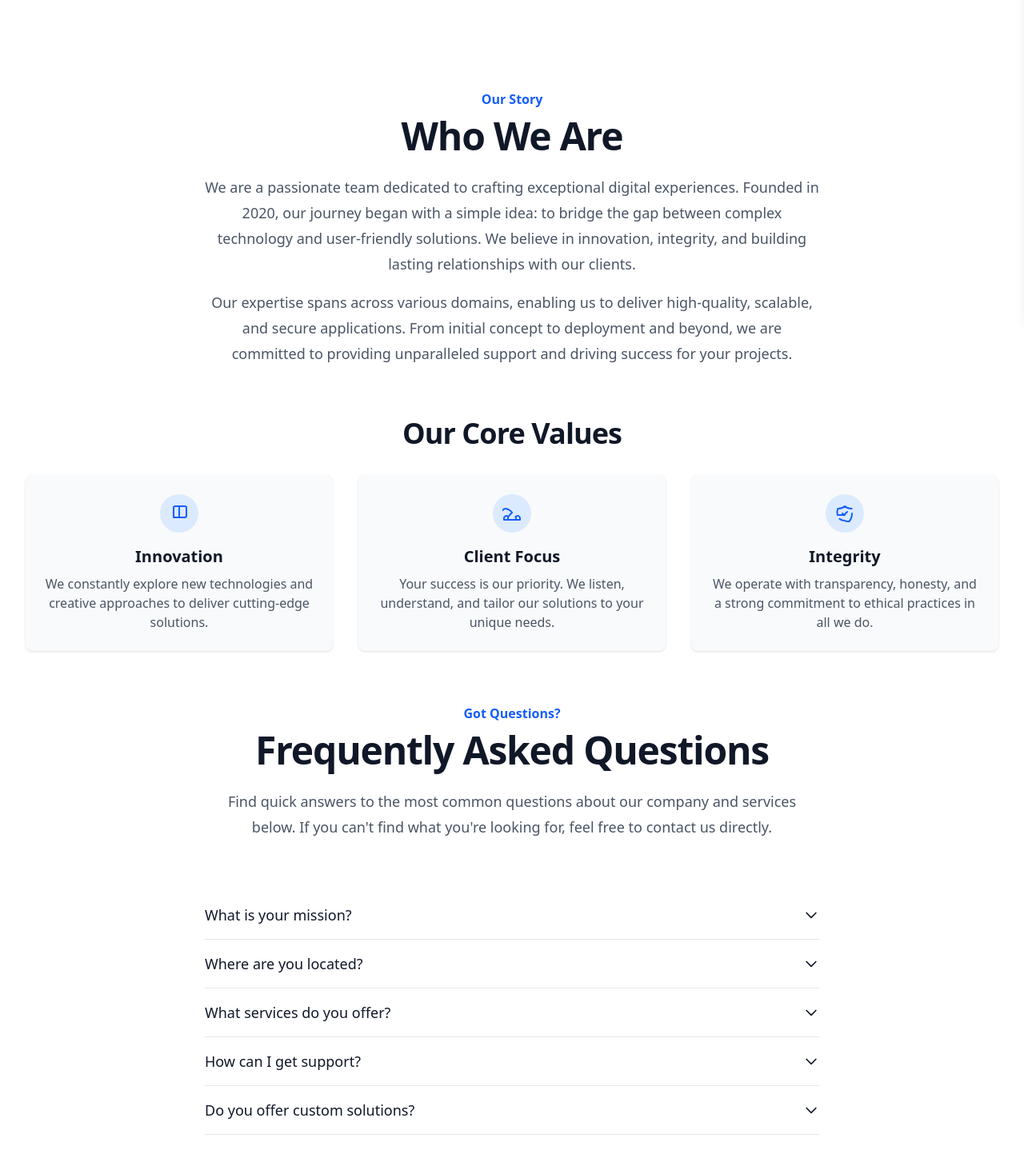
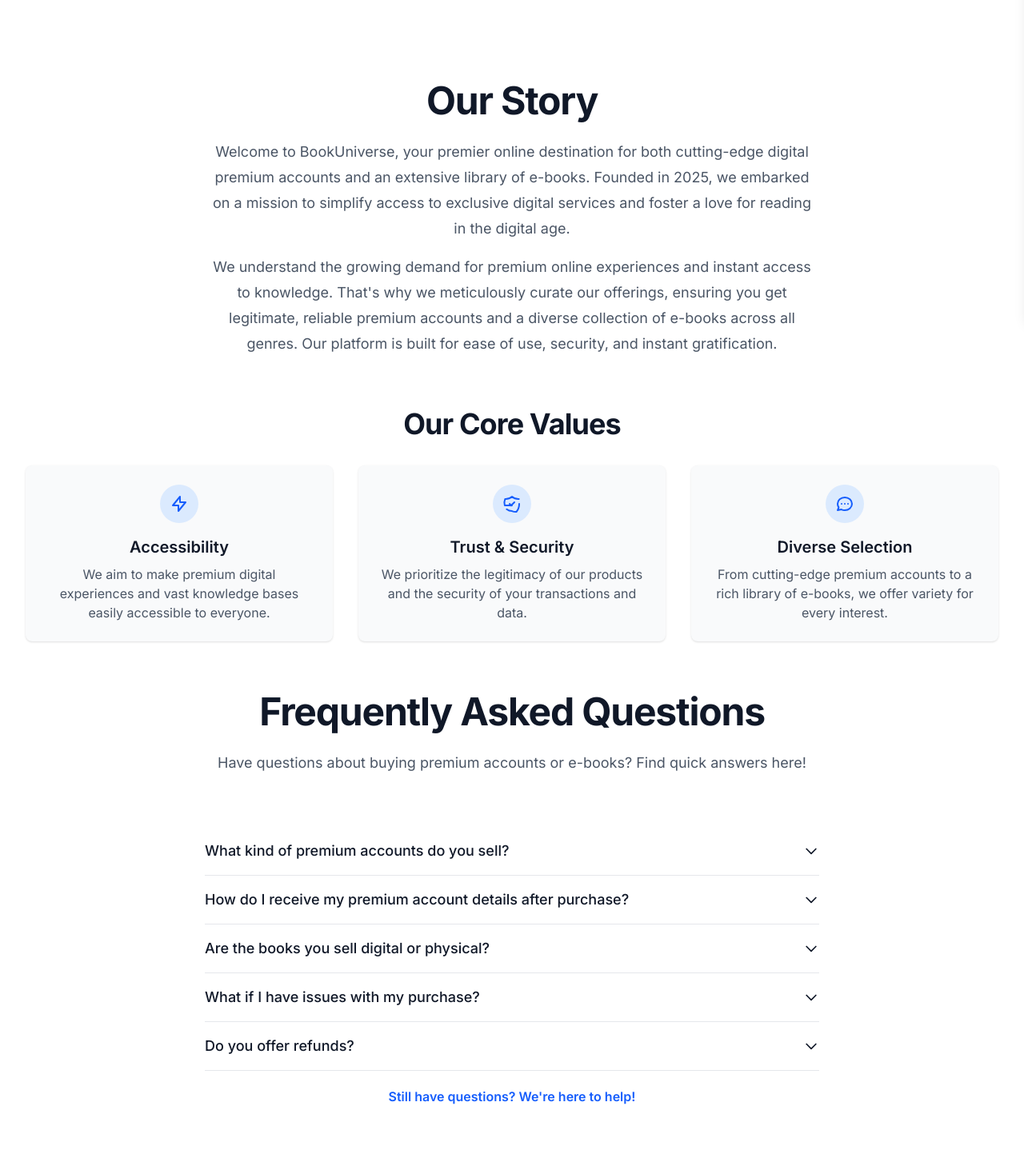
Before and after one commit to MrN7King/BookstorePhase1, a React (Vite) app: page /aboutus in a window 1280 px wide. Shown: the part 402-1850 px from the top of the page at 80% size. Built offline with nearby package versions, Linux system fonts and the light colour scheme.

Commit message:
AboutUsDone

```diff
--- a/src/pages/AboutUs.jsx
+++ b/src/pages/AboutUs.jsx
@@ -3,6 +3,7 @@
 import { useState } from 'react';
 import { FooterWithSitemap } from '../sections/Footer';
 import Navigation from '../sections/Navigation';
+
 // Reusable FAQ Item component for clean code
 const FAQItem = ({ question, answer }) => {
   const [isOpen, setIsOpen] = useState(false);
@@ -34,101 +35,100 @@
 };
 
 // The About Us and FAQ component
-const AboutUsAndFAQ = ({}) => { // Added heroBgImage prop with a default
+const AboutUsAndFAQ = ({}) => {
   // Define your FAQ data
   const faqData = [
     {
-      question: "What is your mission?",
-      answer: "Our mission is to empower individuals and businesses with innovative and reliable solutions that simplify complex processes and foster growth. We strive to create products and services that are intuitive, efficient, and accessible to everyone."
+      question: "What kind of premium accounts do you sell?",
+      answer: "We offer a curated selection of premium accounts for popular services. Our inventory is constantly updated to bring you access to the best digital experiences."
     },
     {
-      question: "Where are you located?",
-      answer: "We are primarily a remote-first company with team members distributed globally. Our main operational hub is based in Colombo, Sri Lanka, allowing us to draw from diverse talent and perspectives."
+      question: "How do I receive my premium account details after purchase?",
+      answer: "After a successful purchase, your premium account details will be delivered directly to your registered email address typically within minutes. For some specialized accounts, delivery might take up to a few hours, but we aim for immediate access."
     },
     {
-      question: "What services do you offer?",
-      answer: "We specialize in providing cutting-edge web development, mobile application development, cloud solutions, and IT consulting services. Our offerings are tailored to meet the unique needs of startups, small businesses, and large enterprises."
+      question: "Are the books you sell digital or physical?",
+      answer: "All books available on our platform are digital and physical. You'll receive a download link or access instructions immediately after purchase, allowing you to read them on your preferred device."
     },
     {
-      question: "How can I get support?",
-      answer: "You can reach our support team via email at support@yourcompany.com, by phone at +1-XXX-XXX-XXXX, or by visiting our comprehensive knowledge base for self-service solutions. We aim to respond to all inquiries within 24 business hours."
+      question: "What if I have issues with my purchase?",
+      answer: "Our dedicated support team is here to help! If you encounter any issues with your premium account or e-book purchase, please contact us at support@yourbookstore.com or through our contact form. We strive to resolve all inquiries promptly."
     },
     {
-      question: "Do you offer custom solutions?",
-      answer: "Absolutely! We understand that every business has unique requirements. We pride ourselves on developing bespoke solutions that are perfectly aligned with your specific goals and operational needs. Contact us to discuss your project."
+      question: "Do you offer refunds?",
+      answer: "Due to the nature of digital goods and premium accounts, our refund policy varies by product. Please review the specific product description or our comprehensive Refund Policy page for detailed information before making a purchase. Your satisfaction is important to us, and we'll always work to find a fair resolution."
     }
   ];
 
   return (
-    <div className="bg-white"> {/* Removed overall py for page padding, will apply to sections */}
+    <div className="bg-white " style={{ fontFamily: 'Inter, sans-serif' }}>
       {/* Hero section with background image */}
       <div
-        className="relative h-96 w-full bg-cover bg-center bg-no-repeat flex items-center justify-center p-4"
-        style={{ backgroundImage: `url('/assets/contact1.jpg')` }} // Use the prop here
+        className="relative h-100 w-full bg-cover bg-center bg-no-repeat flex items-center justify-center p-4"
+        style={{ backgroundImage: `url('/assets/contact1.jpg')` }} // You can change this image to something more book/digital themed
       >
         <div className="absolute inset-0 bg-black opacity-50"></div>
         <div className="relative z-10 text-center text-white">
-          <h1 className="text-4xl md:text-5xl lg:text-6xl font-extrabold tracking-tight">
+          <h1 className="text-4xl md:text-5xl lg:text-6xl font-extrabold tracking-tight " >
             About Us
           </h1>
           <p className="mt-4 text-lg md:text-xl max-w-2xl mx-auto">
-            Learn more about our mission, values, and the dedicated team behind our success.
+            Your gateway to premium digital experiences and a world of knowledge.
           </p>
         </div>
         </div>
 
       {/* Main content sections with internal padding */}
-      <div className="mx-auto max-w-7xl px-4 sm:px-6 lg:px-8 py-16 sm:py-24 lg:py-32"> {/* Added padding here */}
+      <div className="mx-auto max-w-7xl px-4 sm:px-6 lg:px-8 py-16 sm:py-24 ">
 
         {/* About Us Section */}
         <div className="text-center mb-16">
-          <h2 className="text-base font-semibold leading-7 text-blue-600">Our Story</h2>
-          <p className="mt-2 text-4xl font-bold tracking-tight text-gray-900 sm:text-5xl">Who We Are</p> {/* Changed heading */}
+          <p className="mt-2 text-4xl font-bold tracking-tight text-gray-900 sm:text-5xl">Our Story</p>
           <p className="mt-6 text-lg leading-8 text-gray-600 max-w-3xl mx-auto">
-            We are a passionate team dedicated to crafting exceptional digital experiences. Founded in 2020, our journey began with a simple idea: to bridge the gap between complex technology and user-friendly solutions. We believe in innovation, integrity, and building lasting relationships with our clients.
+            Welcome to BookUniverse, your premier online destination for both cutting-edge digital premium accounts and an extensive library of e-books. Founded in 2025, we embarked on a mission to simplify access to exclusive digital services and foster a love for reading in the digital age.
           </p>
           <p className="mt-4 text-lg leading-8 text-gray-600 max-w-3xl mx-auto">
-            Our expertise spans across various domains, enabling us to deliver high-quality, scalable, and secure applications. From initial concept to deployment and beyond, we are committed to providing unparalleled support and driving success for your projects.
+            We understand the growing demand for premium online experiences and instant access to knowledge. That's why we meticulously curate our offerings, ensuring you get legitimate, reliable premium accounts and a diverse collection of e-books across all genres. Our platform is built for ease of use, security, and instant gratification.
           </p>
         </div>
 
-        {/* Values/Principles Section (Optional, but common in About Us) */}
+        {/* Values/Principles Section */}
         <div className="mb-16">
           <h3 className="text-center text-3xl font-bold tracking-tight text-gray-900 sm:text-4xl mb-8">Our Core Values</h3>
           <div className="grid grid-cols-1 gap-8 md:grid-cols-3">
-            {/* Value 1 */}
+            {/* Value 1: Accessibility */}
             <div className="text-center p-6 bg-gray-50 rounded-lg shadow-sm">
               <div className="mb-4 flex justify-center items-center h-12 w-12 rounded-full bg-blue-100 text-blue-600 mx-auto">
-                {/* Innovation Icon */}
-                <svg className="w-6 h-6" fill="none" stroke="currentColor" viewBox="0 0 24 24" xmlns="http://www.w3.org/2000/svg"><path strokeLinecap="round" strokeLinejoin="round" strokeWidth="2" d="M9.663 17h4.673M12 3v14m-7 0h14a2 2 0 002-2V5a2 2 0 00-2-2H7a2 2 0 00-2 2v10a2 2 0 002 2z"></path></svg>
+                {/* Accessibility Icon (e.g., a hand reaching for a book/screen) */}
+                <svg className="w-6 h-6" fill="none" stroke="currentColor" viewBox="0 0 24 24" xmlns="http://www.w3.org/2000/svg"><path strokeLinecap="round" strokeLinejoin="round" strokeWidth="2" d="M13 10V3L4 14h7v7l9-11h-7z"></path></svg>
               </div>
-              <h4 className="text-xl font-semibold text-gray-900 mb-2">Innovation</h4>
+              <h4 className="text-xl font-semibold text-gray-900 mb-2">Accessibility</h4>
               <p className="text-gray-600">
-                We constantly explore new technologies and creative approaches to deliver cutting-edge solutions.
+                We aim to make premium digital experiences and vast knowledge bases easily accessible to everyone.
               </p>
             </div>
 
-            {/* Value 2 */}
+            {/* Value 2: Trust & Security */}
             <div className="text-center p-6 bg-gray-50 rounded-lg shadow-sm">
               <div className="mb-4 flex justify-center items-center h-12 w-12 rounded-full bg-blue-100 text-blue-600 mx-auto">
-                {/* Client Focus Icon */}
-                <svg className="w-6 h-6" fill="none" stroke="currentColor" viewBox="0 0 24 24" xmlns="http://www.w3.org/2000/svg"><path strokeLinecap="round" strokeLinejoin="round" strokeWidth="2" d="M17 20h5v-2a3 3 0 00-5.356-1.857M17 20H7m10 0v-2c0-.653-.199-1.299-.575-1.857M7 20H2v-2a3 3 0 015.356-1.857M7 20v-2c0-.653.199-1.299.575-1.857m0 0a9.965 9.965 0 011.642-2.316l2.062-2.062a4.86 4.86 0 00.916-.916l-2.062-2.062a9.965 9.965 0 01-2.316-1.642m0 0C6.541 7.247 5.767 6 4 6c-1.767 0-3.041 1.247-4 2.228M17 20h5v-2a3 3 0 00-5.356-1.857M17 20H7m10 0v-2c0-.653-.199-1.299-.575-1.857M7 20H2v-2a3 3 0 015.356-1.857M7 20v-2c0-.653.199-1.299.575-1.857m0 0a9.965 9.965 0 011.642-2.316l2.062-2.062a4.86 4.86 0 00.916-.916l-2.062-2.062a9.965 9.965 0 01-2.316-1.642m0 0C6.541 7.247 5.767 6 4 6c-1.767 0-3.041 1.247-4 2.228"></path></svg>
+                {/* Trust & Security Icon (e.g., a shield) */}
+                <svg className="w-6 h-6" fill="none" stroke="currentColor" viewBox="0 0 24 24" xmlns="http://www.w3.org/2000/svg"><path strokeLinecap="round" strokeLinejoin="round" strokeWidth="2" d="M9 12l2 2 4-4m5.618-4.016A11.955 11.955 0 0112 2.944a11.955 11.955 0 01-8.618 3.04A12.001 12.001 0 002.928 14H12c-.447 0-.877.086-1.282.247M21 12c0 3.86-1.28 7.49-3.488 10A11.955 11.955 0 0112 21.056c-2.456 0-4.789-.854-6.688-2.308"></path></svg>
               </div>
-              <h4 className="text-xl font-semibold text-gray-900 mb-2">Client Focus</h4>
+              <h4 className="text-xl font-semibold text-gray-900 mb-2">Trust & Security</h4>
               <p className="text-gray-600">
-                Your success is our priority. We listen, understand, and tailor our solutions to your unique needs.
+                We prioritize the legitimacy of our products and the security of your transactions and data.
               </p>
             </div>
 
-            {/* Value 3 */}
+            {/* Value 3: Diverse Selection */}
             <div className="text-center p-6 bg-gray-50 rounded-lg shadow-sm">
               <div className="mb-4 flex justify-center items-center h-12 w-12 rounded-full bg-blue-100 text-blue-600 mx-auto">
-                {/* Integrity Icon */}
-                <svg className="w-6 h-6" fill="none" stroke="currentColor" viewBox="0 0 24 24" xmlns="http://www.w3.org/2000/svg"><path strokeLinecap="round" strokeLinejoin="round" strokeWidth="2" d="M9 12l2 2 4-4m5.618-4.016A11.955 11.955 0 0112 2.944a11.955 11.955 0 01-8.618 3.04A12.001 12.001 0 002.928 14H12c-.447 0-.877.086-1.282.247M21 12c0 3.86-1.28 7.49-3.488 10A11.955 11.955 0 0112 21.056c-2.456 0-4.789-.854-6.688-2.308"></path></svg>
+                {/* Diverse Selection Icon (e.g., multiple books or a variety of shapes) */}
+                <svg className="w-6 h-6" fill="none" stroke="currentColor" viewBox="0 0 24 24" xmlns="http://www.w3.org/2000/svg"><path strokeLinecap="round" strokeLinejoin="round" strokeWidth="2" d="M8 12h.01M12 12h.01M16 12h.01M21 12c0 4.418-4.03 8-9 8a9.863 9.863 0 01-4.255-.949L3 20l1.395-3.72C3.512 15.042 3 13.574 3 12c0-4.418 4.03-8 9-8s9 3.582 9 8z"></path></svg>
               </div>
-              <h4 className="text-xl font-semibold text-gray-900 mb-2">Integrity</h4>
+              <h4 className="text-xl font-semibold text-gray-900 mb-2">Diverse Selection</h4>
               <p className="text-gray-600">
-                We operate with transparency, honesty, and a strong commitment to ethical practices in all we do.
+                From cutting-edge premium accounts to a rich library of e-books, we offer variety for every interest.
               </p>
             </div>
           </div>
@@ -136,10 +136,9 @@
 
         {/* FAQ Section */}
         <div className="text-center mt-16 mb-16">
-          <h2 className="text-base font-semibold leading-7 text-blue-600">Got Questions?</h2>
           <p className="mt-2 text-4xl font-bold tracking-tight text-gray-900 sm:text-5xl">Frequently Asked Questions</p>
           <p className="mt-6 text-lg leading-8 text-gray-600 max-w-3xl mx-auto">
-            Find quick answers to the most common questions about our company and services below. If you can't find what you're looking for, feel free to contact us directly.
+            Have questions about buying premium accounts or e-books? Find quick answers here!
           </p>
         </div>
 
@@ -147,9 +146,11 @@
           {faqData.map((item, index) => (
             <FAQItem key={index} question={item.question} answer={item.answer} />
           ))}
+           <h2 className="mt-5 text-md text-center font-semibold text-blue-600">Still have questions? We're here to help!</h2>
         </div>
 
       </div>
+
     </div>
   );
 };
@@ -158,7 +159,7 @@
 // The main AboutUsPage component
 const AboutUsPage = () => {
   // Example of how you might get the image URL dynamically (e.g., from an API or a local state)
-  const [currentBgImage, setCurrentBgImage] = useState('/assets/about-bg.jpg'); // Default image
+  const [currentBgImage, setCurrentBgImage] = useState('/assets/about-bg.jpg'); // Default image (you might want to find a more suitable image for an e-bookstore)
 
   // You could add an input field here or in an admin panel to change this state
   const handleImageChange = (e) => {
```
Lines whose indentation alone changed are shown as unchanged.
